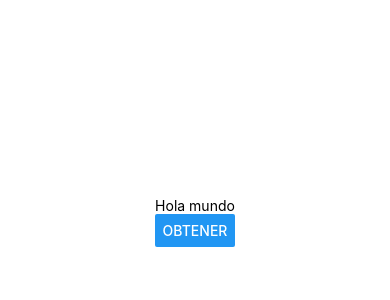
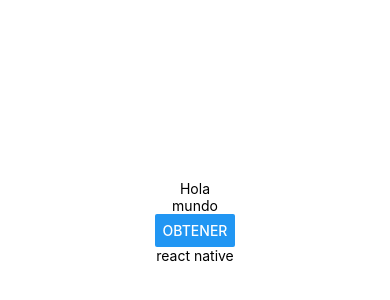
Before and after one commit to Estrella-3010/PM19X, a React Native app in the folder myapp-b/: screen / in a window 390 px wide. Shown: the part 200-500 px from the top of the page. Built offline with nearby package versions, Linux system fonts and the light colour scheme.

Commit message:
Props
se creo la propiedad contenido, para poder escribir un texto diferente

```diff
--- a/myapp-b/App.js
+++ b/myapp-b/App.js
@@ -1,9 +1,10 @@
 import { StatusBar } from 'expo-status-bar';
 import { StyleSheet, Text, View, Button } from 'react-native';
 
-    const Texto = ()=>{
+    const Texto = (props)=>{
+      const {contenido} = props;
       return(
-        <Text>Hola mundo</Text>
+        <Text>{contenido}</Text>
       );
     }
 
@@ -11,9 +12,11 @@ export default function App() {
   return (
 
     <View style={styles.container}>
-      <Texto />
+      <Texto contenido="Hola"/>
+       <Texto contenido="mundo"/>
       <StatusBar style="auto" />
       <Button title="obtener"/>
+       <Texto contenido="react native"/>
     </View>
   );
 }
```
